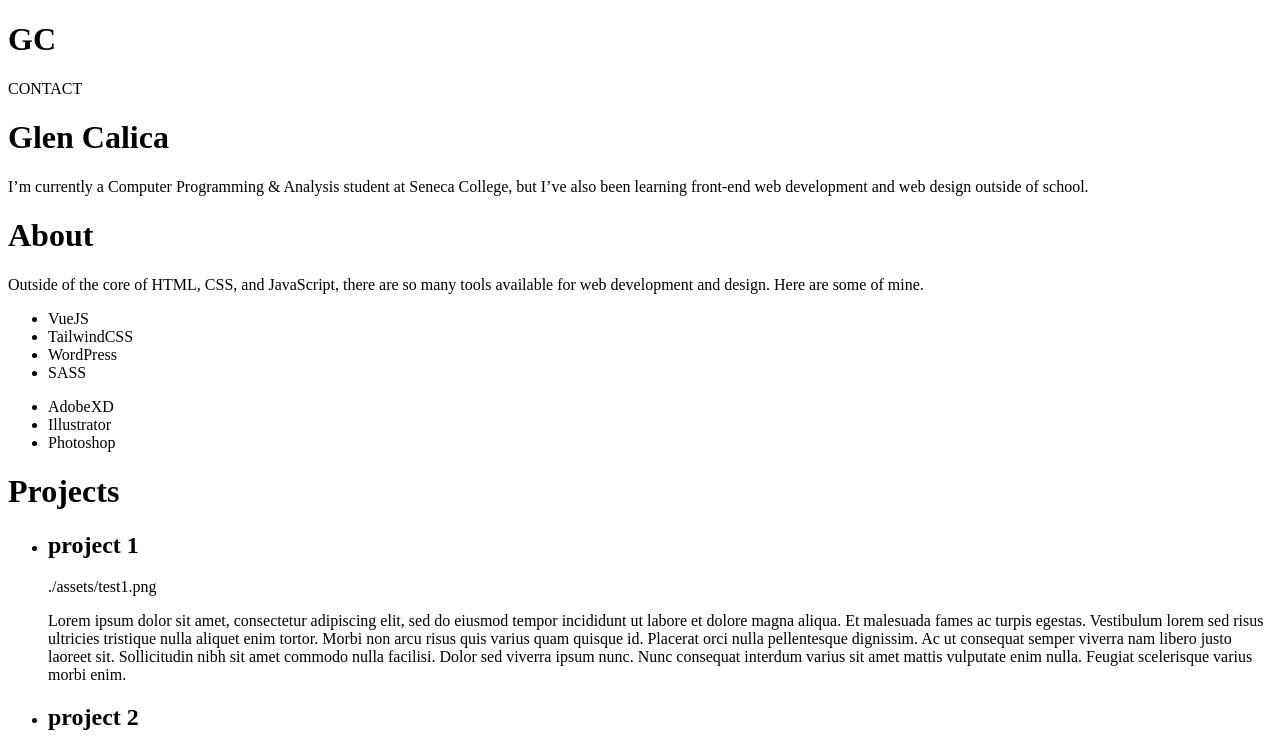
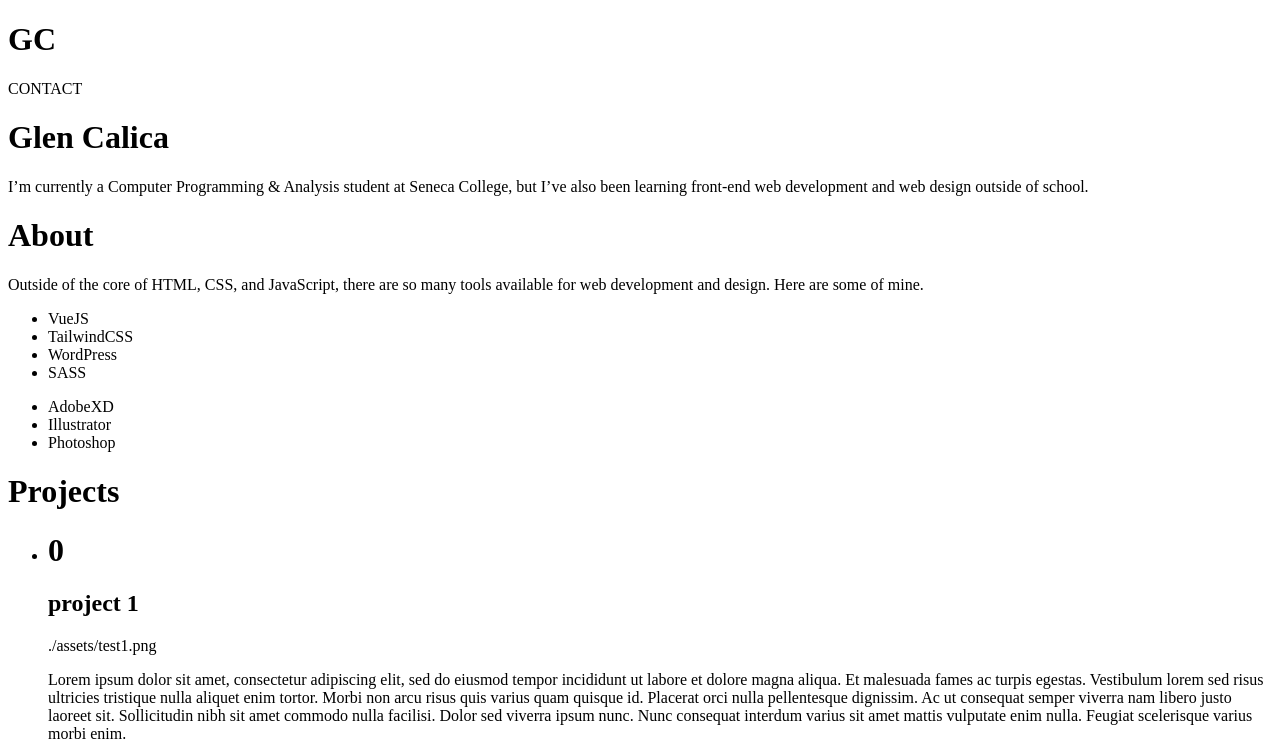
Before and after one commit to GlenCalica/vue-portfolio, a Vue app: page / in a window 1280 px wide. Shown: the top 752 px of the page. Built offline with nearby package versions, Linux system fonts and the light colour scheme.

Commit message:
minor bug fix
-TheProjects.vue now passes index using v-for instead of project.index
-Renamed project.index to project.keys

```diff
--- a/src/components/layouts/TheProjects.vue
+++ b/src/components/layouts/TheProjects.vue
@@ -2,8 +2,9 @@
    <h1>Projects</h1>
    <ul>
       <project-item
-         v-for="project in projects"
-         :key="project.index"
+         v-for="(project, index) in projects"
+         :key="project.key"
+         :index="index"
          :name="project.name"
          :image="project.image"
          :description="project.description"
@@ -22,19 +23,19 @@ export default {
       return {
          projects: [
             {
-               index: '01',
+               key: '1',
                name: 'project 1',
                image: './assets/test1.png',
                description: 'Lorem ipsum dolor sit amet, consectetur adipiscing elit, sed do eiusmod tempor incididunt ut labore et dolore magna aliqua. Et malesuada fames ac turpis egestas. Vestibulum lorem sed risus ultricies tristique nulla aliquet enim tortor. Morbi non arcu risus quis varius quam quisque id. Placerat orci nulla pellentesque dignissim. Ac ut consequat semper viverra nam libero justo laoreet sit. Sollicitudin nibh sit amet commodo nulla facilisi. Dolor sed viverra ipsum nunc. Nunc consequat interdum varius sit amet mattis vulputate enim nulla. Feugiat scelerisque varius morbi enim.'
             },
             {
-               index: '02',
+               key: '2',
                name: 'project 2',
                image: './assets/test2.png',
                description: 'Lorem ipsum dolor sit amet, consectetur adipiscing elit, sed do eiusmod tempor incididunt ut labore et dolore magna aliqua. Et malesuada fames ac turpis egestas. Vestibulum lorem sed risus ultricies tristique nulla aliquet enim tortor. Morbi non arcu risus quis varius quam quisque id. Placerat orci nulla pellentesque dignissim. Ac ut consequat semper viverra nam libero justo laoreet sit. Sollicitudin nibh sit amet commodo nulla facilisi. Dolor sed viverra ipsum nunc. Nunc consequat interdum varius sit amet mattis vulputate enim nulla. Feugiat scelerisque varius morbi enim.'
             },
             {
-               index: '03',
+               key: '3',
                name: 'project 3',
                image: './assets/test3.png',
                description: 'Lorem ipsum dolor sit amet, consectetur adipiscing elit, sed do eiusmod tempor incididunt ut labore et dolore magna aliqua. Et malesuada fames ac turpis egestas. Vestibulum lorem sed risus ultricies tristique nulla aliquet enim tortor. Morbi non arcu risus quis varius quam quisque id. Placerat orci nulla pellentesque dignissim. Ac ut consequat semper viverra nam libero justo laoreet sit. Sollicitudin nibh sit amet commodo nulla facilisi. Dolor sed viverra ipsum nunc. Nunc consequat interdum varius sit amet mattis vulputate enim nulla. Feugiat scelerisque varius morbi enim.'
--- a/src/components/templates/ProjectItem.vue
+++ b/src/components/templates/ProjectItem.vue
@@ -1,6 +1,6 @@
 <template>
    <li>
-      <p>{{ key }}</p>
+      <h1>{{ index }}</h1>
       <h2>{{ name }}</h2>
       <p>{{ image }}</p>
       <p>{{ description }}</p>
```
